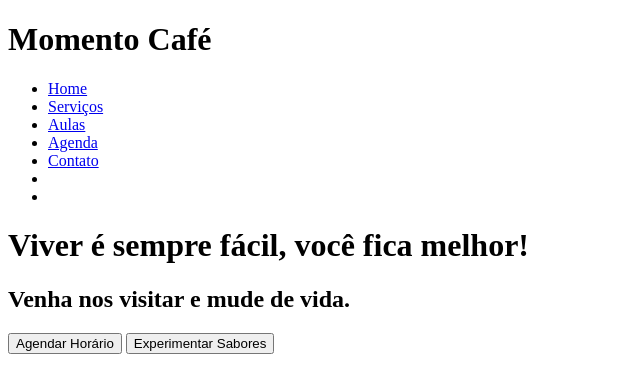
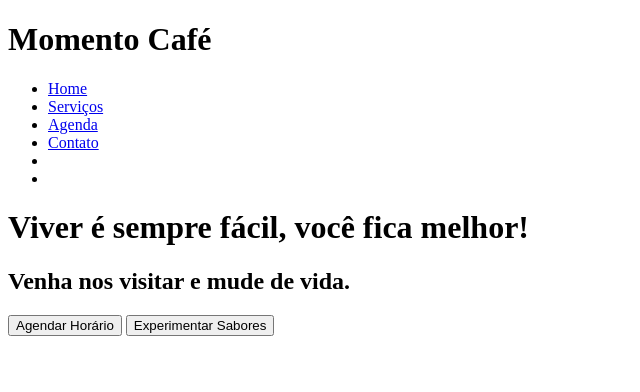
Before and after one commit to cris-santanna/Landing-page, a plain HTML site: page index.html in a window 1280 px wide. Shown: the whole page, without its empty margins (0-640 px from the left). Drawn offline with Linux system fonts and the light colour scheme.

Commit message:
Update index.html

```diff
--- a/index.html
+++ b/index.html
@@ -14,7 +14,6 @@
             <ul>
                <li><a href="#">Home</a></li>
                <li><a href="#">Serviços</a></li>
-               <li><a href="#">Aulas</a></li>
                <li><a href="#">Agenda</a></li>
                <li><a href="#">Contato</a></li>
                <li><a href="#"><i></i></a></li>
```
